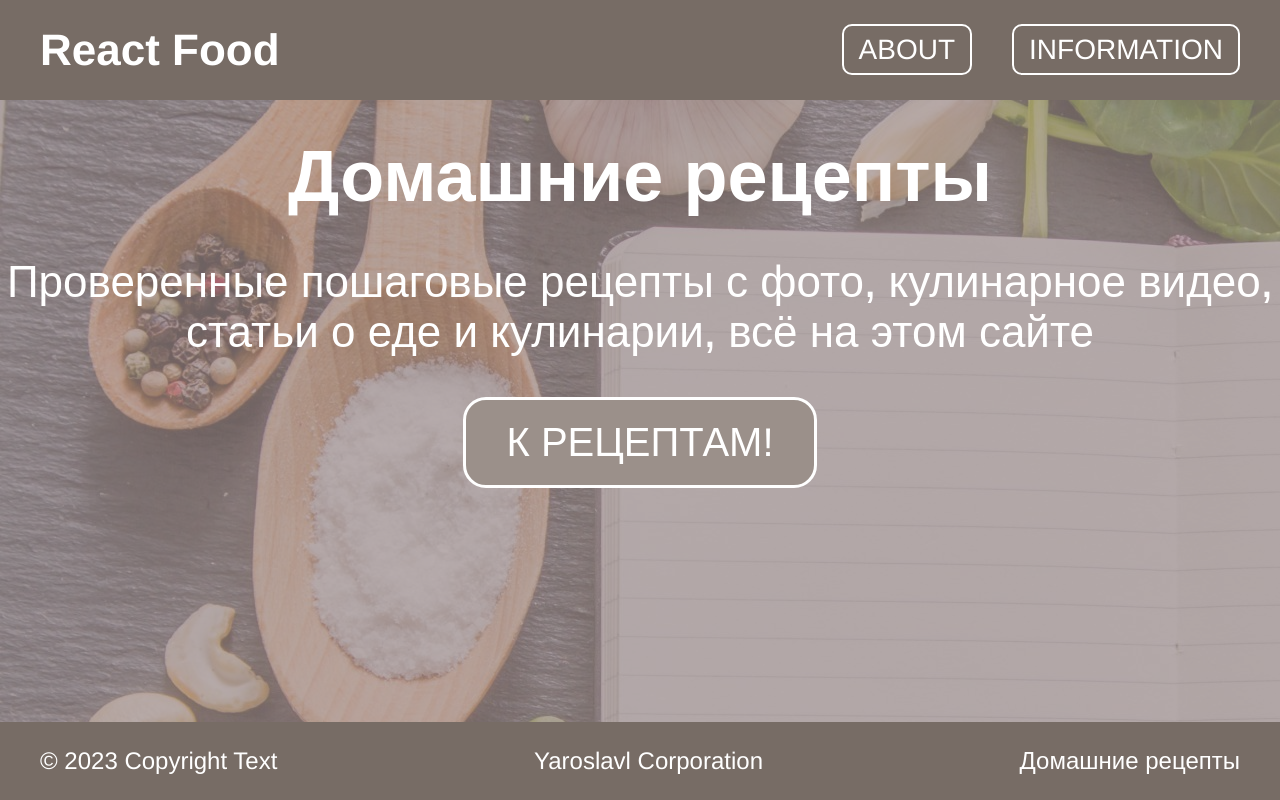
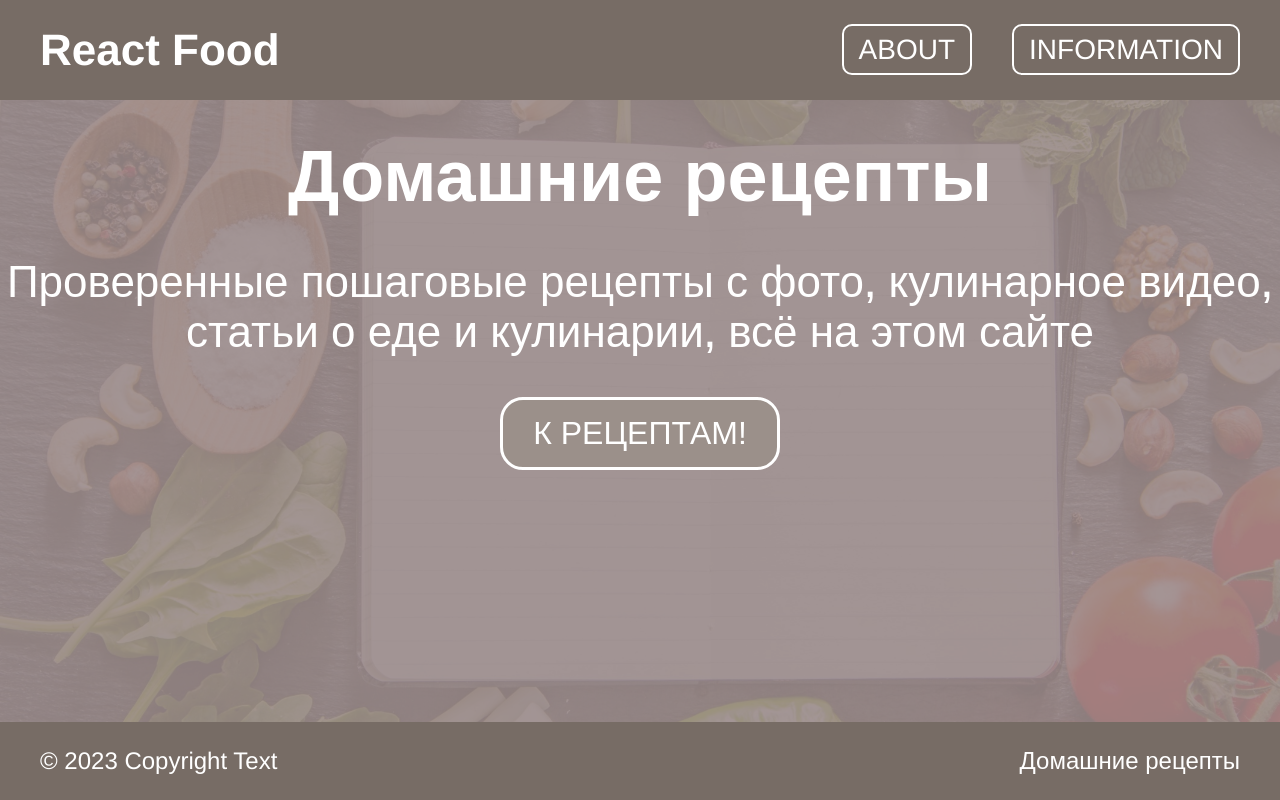
Before and after one commit to c0ruscat1ng/recipe-project, a React (Vite) app: page / in a window 1280 px wide. Built offline with nearby package versions, Linux system fonts and the light colour scheme.

Commit message:
some styles

```diff
--- a/src/components/Food/CategoryItem/CategoryItem.module.scss
+++ b/src/components/Food/CategoryItem/CategoryItem.module.scss
@@ -7,6 +7,10 @@
   -webkit-box-shadow: 0px 0px 10px 5px rgba(255, 255, 255, 0.2);
   -moz-box-shadow: 0px 0px 10px 5px rgba(255, 255, 255, 0.2);
   box-shadow: 0px 0px 10px 5px rgba(255, 255, 255, 0.2);
+  transition: transform .3s linear;
+  &:hover{
+    transform: scale(1.05);
+  }
   &__name {
     font-size: 32px;
     font-weight: 500;
--- a/src/components/Food/MeatItem/MeatItem.module.scss
+++ b/src/components/Food/MeatItem/MeatItem.module.scss
@@ -10,6 +10,11 @@
   -moz-box-shadow: 0px 0px 10px 5px rgba(255, 255, 255, 0.2);
   box-shadow: 0px 0px 10px 5px rgba(255, 255, 255, 0.2);
   justify-content: space-between;
+  transition: transform .3s linear;
+  &:hover{
+    transform: scale(1.05);
+  }
+
   .meat__img{
     width: 260px;
     height: 260px;
--- a/src/components/Footer/Footer.jsx
+++ b/src/components/Footer/Footer.jsx
@@ -5,7 +5,6 @@ const Footer = () => {
     return (
         <div className={styles.footer}>
             <div>© {new Date().getFullYear()} Copyright Text</div>
-            <div>Yaroslavl Corporation</div>
             <div>Домашние рецепты</div>
         </div>
     );
--- a/src/global.scss
+++ b/src/global.scss
@@ -6,6 +6,7 @@
 body{
   font-family: 'Arimo', sans-serif;
   background: url("/images/bg.jpg");
+  background-size: 100% auto;
 }
 .container{
   width: 1280px;
@@ -17,5 +18,5 @@ body{
   display: flex;
   flex-direction: column;
   min-height: 100vh;
-  background-color: rgba(155, 139, 139, 0.7);
+  background-color: rgba(155, 139, 139, 0.9);
 }
--- a/src/pages/Home/Home.module.scss
+++ b/src/pages/Home/Home.module.scss
@@ -17,13 +17,13 @@
   .main__btn{
     text-decoration: none;
     color: white;
-    padding: 20px 40px;
+    padding: 15px 30px;
     background: #9b908a;
     border-radius: 23px;
-    font-size: 40px;
+    font-size: 32px;
     text-transform: uppercase;
     border:3px solid white;
-    transition: all .5s ease;
+    transition: all .5s linear;
     &:hover{
       background: white;
       border:3px solid #5D5C61;
```
